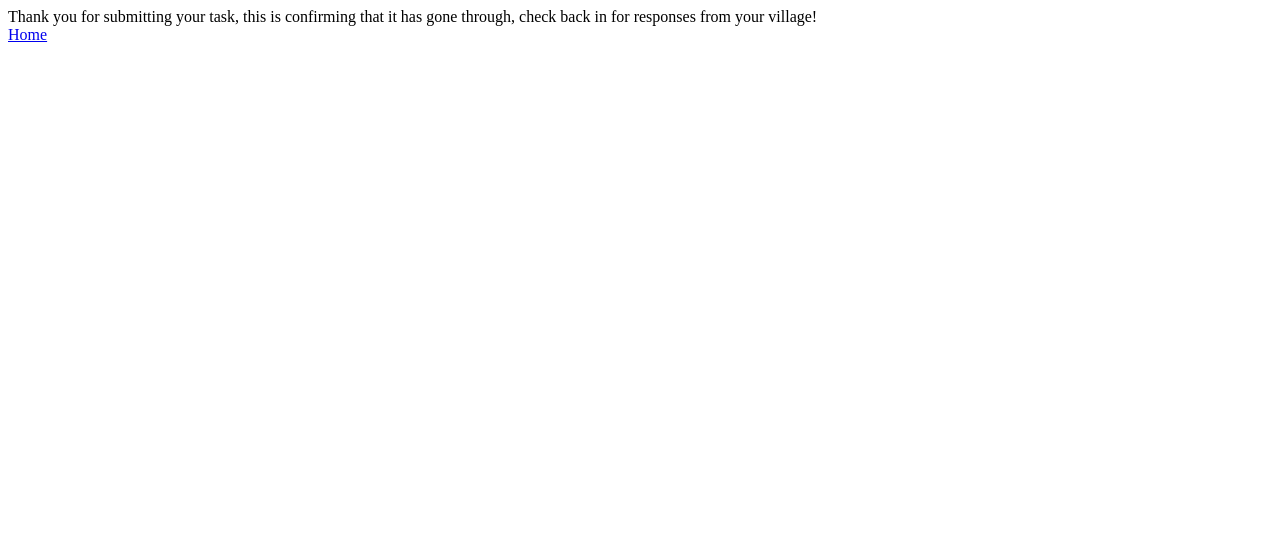
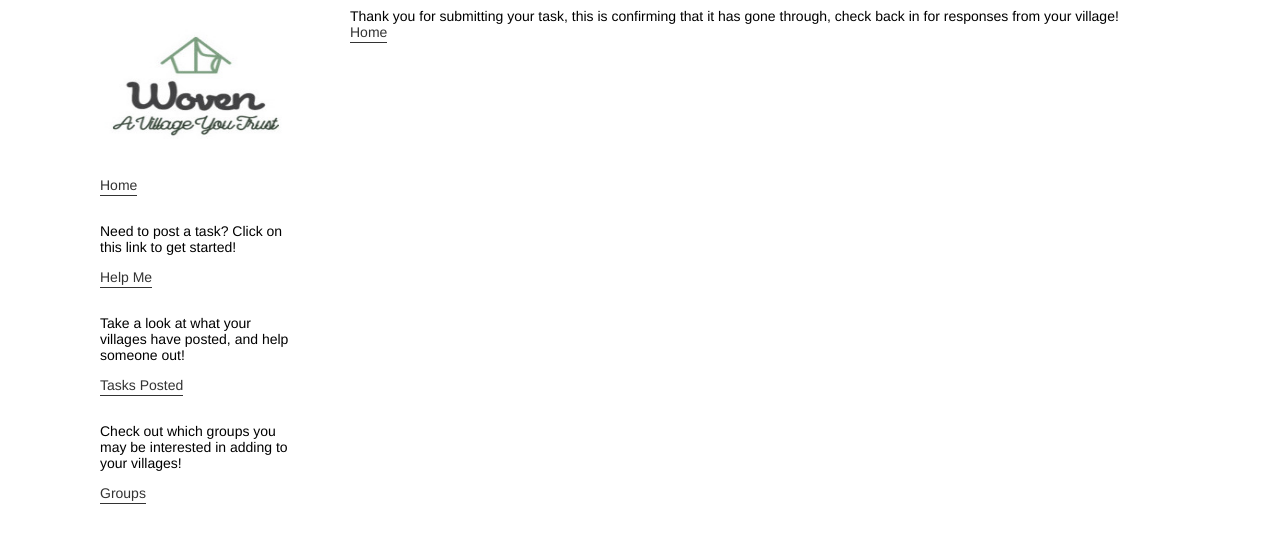
Before and after one commit to adefelic/village_app, a Flask app: template templates/form-submitted.html in a window 1280 px wide. Shown: the top 543 px of the page. Run offline with Flask 2, Linux system fonts and the light colour scheme; the template is opened without the code that fills it, so the values that code supplies are empty.

Commit message:
It looks like it submits

```diff
--- a/app.py
+++ b/app.py
@@ -25,34 +25,10 @@ def groups():
 
 @app.route("/help-me/", methods=['GET'])
 def help_me():
-    if (request.args) :
-    	with open('task.json', 'r+') as f:
-    		tasks = json.load(f)
-    		json.dumps(
-    			{"id": "todo"},
-    			{"description": request.args.get("description")},
-    			)
-        # load task, group, date, user
-        # new task {
-        # "tasks": [
-		# {
-		#	"id": "" # bottom task id - "t_",  + 1
-		# 	"description": "pick up my kid",
-		# 	"group": request.args.get("group")
-		# 	"created_by": request.args.get("user")
-		# 	"helper": "",
-		# 	"when": request.args.get("when") -> to unix time
-		# 	"expires": the above, + 2 hours
-		# },}
-        #
-        # update tasks list in group obj
-        #
-        # update tasks list in user obj
-        #
     tasks = _get_json('task.json')
     users = _get_json('users.json')
     groups = _get_json('groups.json')
-    return render_template('help-me.html', tasks=tasks,users=users,groups=groups)
+    return render_template('help-me.html',tasks=tasks,users=users,groups=groups)
 
 @app.route("/tasks/", methods=['GET'])
 def tasks():
@@ -68,5 +44,5 @@ def tasks():
 
 @app.route("/create/task/", methods=['POST'])
 def create_task():
-    import ipdb; ipdb.set_trace()
     print(request.form)
+    return render_template('form-submitted.html')
--- a/templates/form-submitted.html
+++ b/templates/form-submitted.html
@@ -1,11 +1,42 @@
 <!DOCTYPE html>
 <html>
 	<head>
+		<link href="{{ url_for('static', filename='stylesheets/index.css') }}" rel="stylesheet">
 	</head>
 	<body>
 
-		<div> Thank you for submitting your task, this is confirming that it has gone through, check back in for responses from your village! </div>
-		<a href="index.html">Home</a>
+
+		<div class="nav">
+			<img src="{{ url_for('static', filename='image.png') }}" width="200" height="150" alt="Logo" class="logo">
+
+			<div>
+				<br>
+				<a href="/">Home</a>
+			</div>
+
+			<div>
+				<br>
+				<p> Need to post a task? Click on this link to get started! </p>
+				<a href="/help-me/">Help Me</a>
+			</div>
+
+			<div>
+				<br>
+				<p> Take a look at what your villages have posted, and help someone out! </p>
+				<a href="/tasks/">Tasks Posted</a>
+			</div>
+
+			<div>
+				<br>
+				<p> Check out which groups you may be interested in adding to your villages! </p>
+				<a href="/groups/">Groups</a>
+			</div>
+		</div>
+
+		<div class="content">
+			<div> Thank you for submitting your task, this is confirming that it has gone through, check back in for responses from your village! </div>
+			<a href="/">Home</a>
+		</div>
 
 	</body>
 </html>
```
Also changed, not shown: 1 other file.
